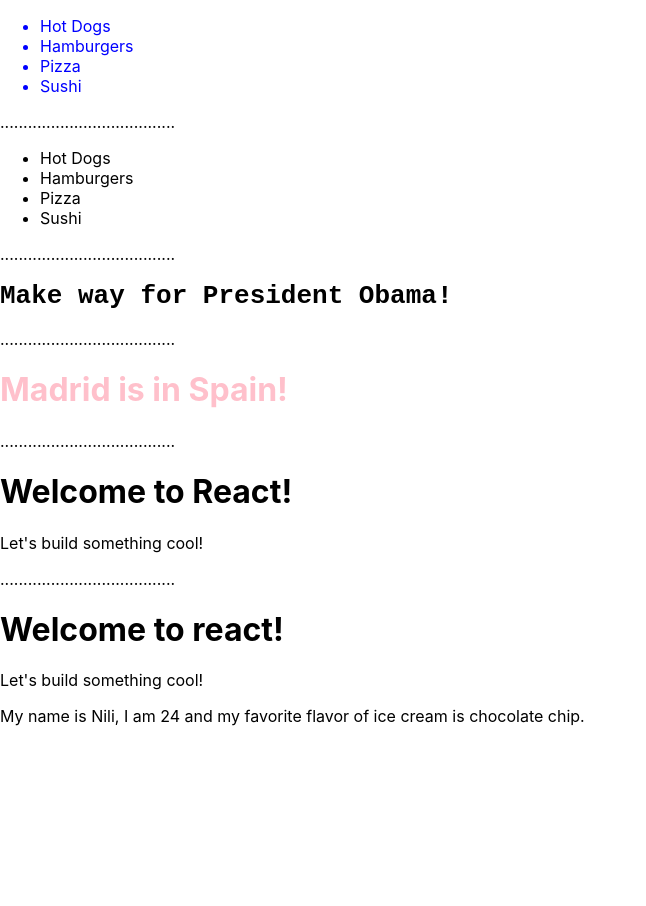
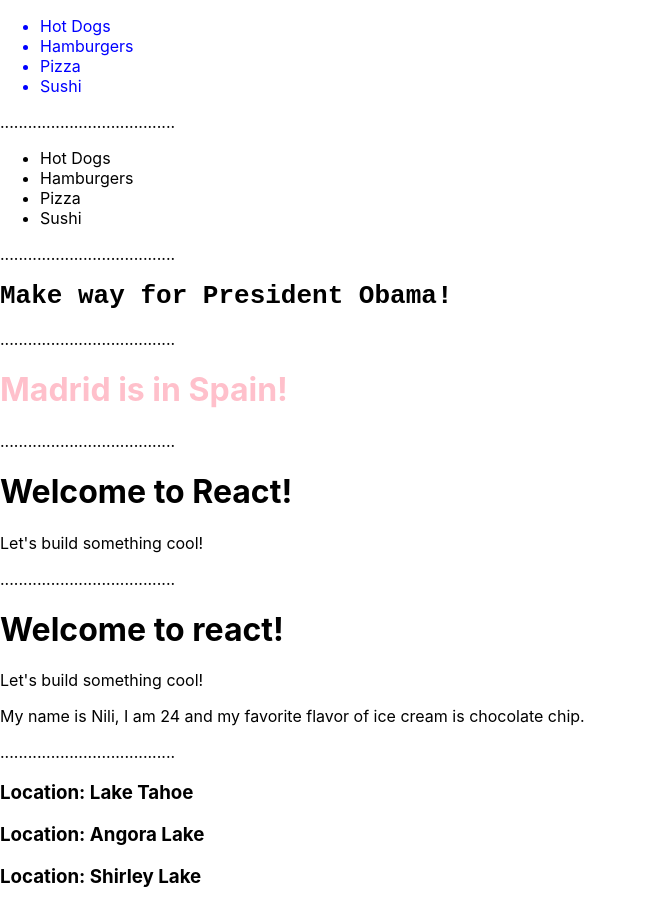
Before and after one commit to nilipatel97/linkedin-learning-react-js, a React (Create React App) app in the folder my-app/: page / in a window 1280 px wide. Shown: the whole page, without its empty margins (0-646 px from the left). Before the commit the page ends 800 px from the top, so only its background shows below. Built offline with nearby package versions, Linux system fonts and the light colour scheme.

Commit message:
creating react components, using props, and composing components

```diff
--- a/my-app/public/index.html
+++ b/my-app/public/index.html
@@ -47,6 +47,8 @@
     <div id="root5"></div>
     <p>......................................</p>
     <div id="root6"></div>
+    <p>......................................</p>
+    <div id="root7"></div>
 
     <!--
       This HTML file is a template.
--- a/my-app/src/index.js
+++ b/my-app/src/index.js
@@ -107,3 +107,25 @@
 root6.render(
   <Hello2 library="react" name="Nili" flavor="chocolate chip" age={24} /> //give birth to attributes
 )
+
+/***************************** [3.3] Composing Components *************************************** */
+
+const root7 = ReactDOM.createRoot(document.getElementById('root7'))
+
+function Lake({name}) {
+  return (<div>
+    <h3>Location: {name}</h3>
+  </div>)
+}
+
+function App() {
+  return (<div>
+    <React.StrictMode>
+    <Lake name= "Lake Tahoe" />
+    <Lake name = "Angora Lake" />
+    <Lake name = "Shirley Lake"/>
+    </React.StrictMode>
+    </div>)
+}
+
+root7.render(<React.StrictMode><App /></React.StrictMode>)
```
Also changed, not shown: 1 other file (tests, documents, lock files or other folders).
